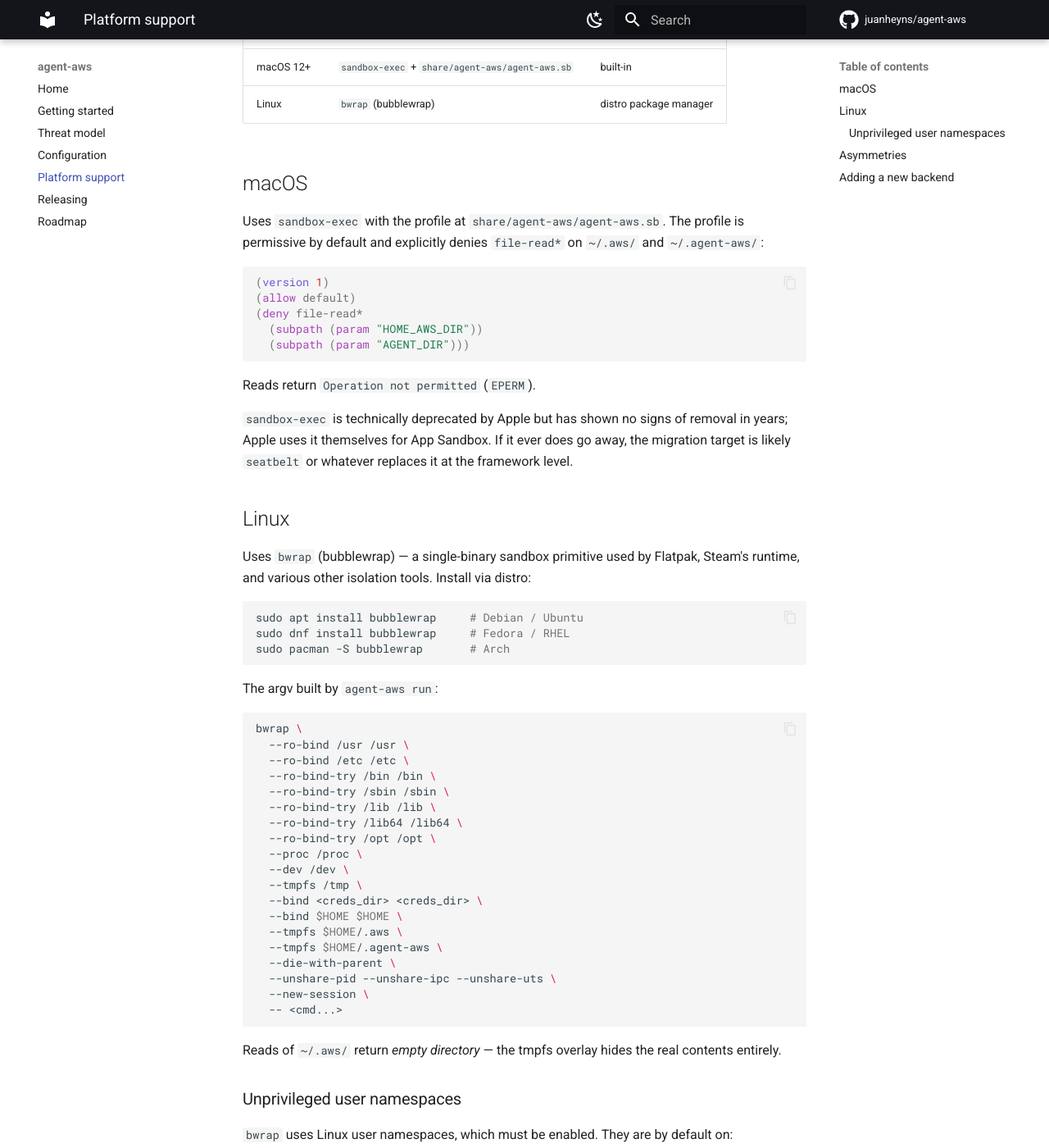
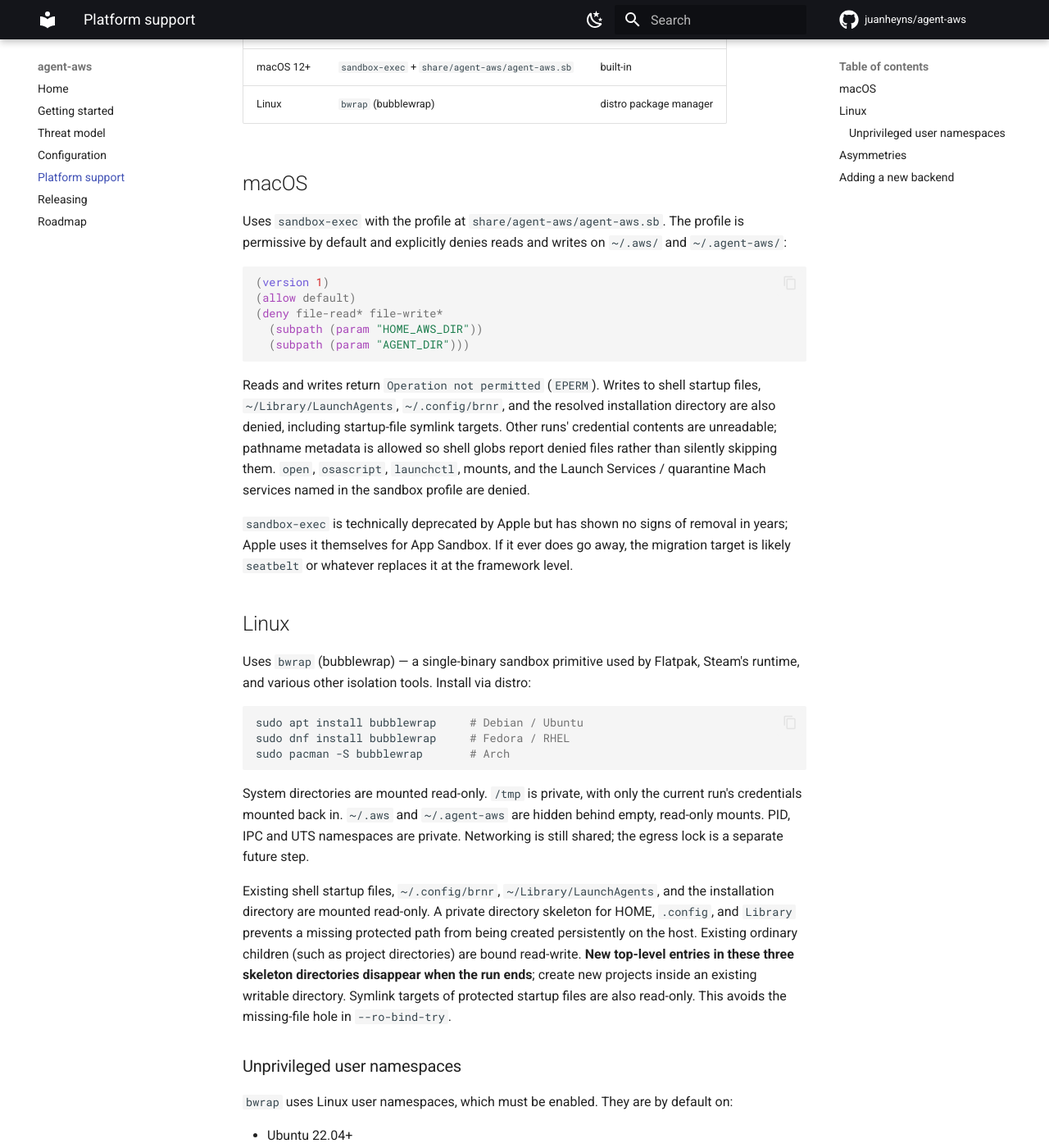
Before and after one commit to juanheyns/agent-aws, an MkDocs documentation site: the page built from docs/platform-support.md, in a window 1280 px wide and 1400 px high, scrolled down 259 px. Shown: the whole window at 82% size. Built offline with MkDocs 1.6.1 and Material for MkDocs 9.7.7, drawn with Linux system fonts in a browser that asks for light colours; comment, search, counter and statistics services are not loaded; some of the changed text lies outside the part shown.

Commit message:
Close step 1 sandbox credential and persistence bypasses

````diff
--- a/docs/platform-support.md
+++ b/docs/platform-support.md
@@ -12,18 +12,24 @@ are identical across platforms; only the sandbox argv differs.
 ## macOS
 
 Uses `sandbox-exec` with the profile at `share/agent-aws/agent-aws.sb`. The
-profile is permissive by default and explicitly denies `file-read*` on
+profile is permissive by default and explicitly denies reads and writes on
 `~/.aws/` and `~/.agent-aws/`:
 
 ```scheme
 (version 1)
 (allow default)
-(deny file-read*
+(deny file-read* file-write*
   (subpath (param "HOME_AWS_DIR"))
   (subpath (param "AGENT_DIR")))
 ```
 
-Reads return `Operation not permitted` (`EPERM`).
+Reads and writes return `Operation not permitted` (`EPERM`). Writes to shell
+startup files, `~/Library/LaunchAgents`, `~/.config/brnr`, and the resolved
+installation directory are also denied, including startup-file symlink targets.
+Other runs' credential contents are unreadable; pathname metadata is allowed
+so shell globs report denied files rather than silently skipping them.
+`open`, `osascript`, `launchctl`, mounts, and the Launch Services / quarantine
+Mach services named in the sandbox profile are denied.
 
 `sandbox-exec` is technically deprecated by Apple but has shown no signs of
 removal in years; Apple uses it themselves for App Sandbox. If it ever does
@@ -42,32 +48,19 @@ sudo dnf install bubblewrap     # Fedora / RHEL
 sudo pacman -S bubblewrap       # Arch
 ```
 
-The argv built by `agent-aws run`:
+System directories are mounted read-only. `/tmp` is private, with only the
+current run's credentials mounted back in. `~/.aws` and `~/.agent-aws` are
+hidden behind empty, read-only mounts. PID, IPC and UTS namespaces are private.
+Networking is still shared; the egress lock is a separate future step.
 
-```sh
-bwrap \
-  --ro-bind /usr /usr \
-  --ro-bind /etc /etc \
-  --ro-bind-try /bin /bin \
-  --ro-bind-try /sbin /sbin \
-  --ro-bind-try /lib /lib \
-  --ro-bind-try /lib64 /lib64 \
-  --ro-bind-try /opt /opt \
-  --proc /proc \
-  --dev /dev \
-  --tmpfs /tmp \
-  --bind <creds_dir> <creds_dir> \
-  --bind $HOME $HOME \
-  --tmpfs $HOME/.aws \
-  --tmpfs $HOME/.agent-aws \
-  --die-with-parent \
-  --unshare-pid --unshare-ipc --unshare-uts \
-  --new-session \
-  -- <cmd...>
-```
-
-Reads of `~/.aws/` return *empty directory* — the tmpfs overlay hides the
-real contents entirely.
+Existing shell startup files, `~/.config/brnr`, `~/Library/LaunchAgents`, and
+the installation directory are mounted read-only. A private directory skeleton
+for HOME, `.config`, and `Library` prevents a missing protected path from being
+created persistently on the host. Existing ordinary children (such as project
+directories) are bound read-write. **New top-level entries in these three
+skeleton directories disappear when the run ends**; create new projects inside
+an existing writable directory. Symlink targets of protected startup files are
+also read-only. This avoids the missing-file hole in `--ro-bind-try`.
 
 ### Unprivileged user namespaces
 
@@ -99,7 +92,7 @@ the cause.
 | Network | Shared | Shared |
 
 The Linux backend gives stronger process isolation (PID/IPC/UTS unshares)
-than `sandbox-exec` provides. macOS users get filesystem isolation only.
+than `sandbox-exec` provides. macOS uses filesystem and selected process/Mach restrictions.
 
 ## Adding a new backend
 
````
Also changed, not shown: README.md (+13 -6 lines), docs/configuration.md (+16 -5 lines), docs/threat-model.md (+21 -9 lines), 5 other files.
